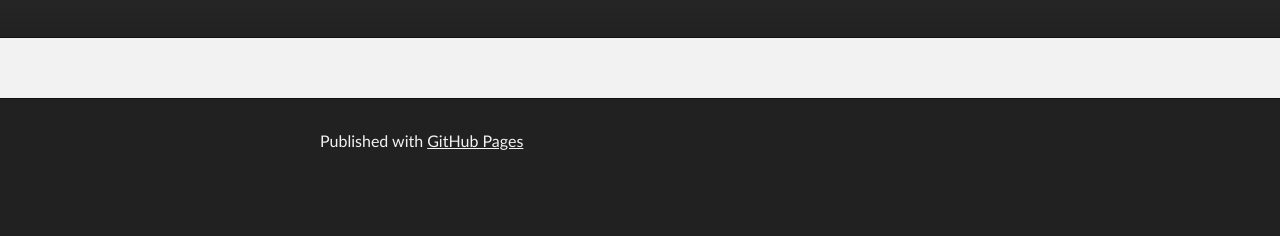
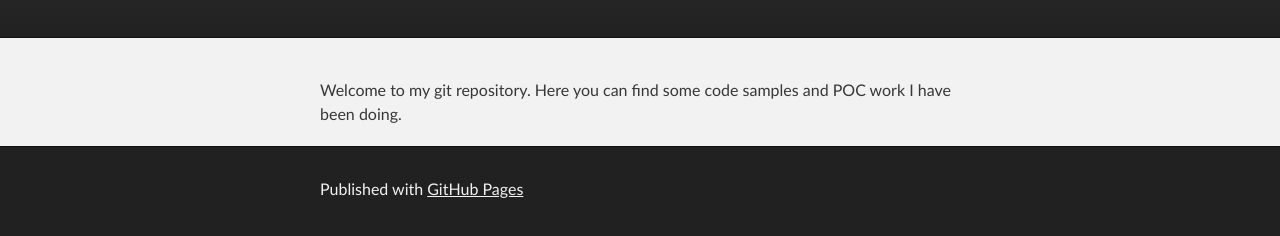
Before and after one commit to andresfuentes/andresfuentes.github.io, a plain HTML site: page index.html in a window 1280 px wide. Shown: the part 172-408 px from the top of the page. Drawn offline with Linux system fonts and the light colour scheme.

Commit message:
change home

```diff
--- a/index.html
+++ b/index.html
@@ -27,6 +27,7 @@
     <!-- MAIN CONTENT -->
     <div id="main_content_wrap" class="outer">
       <section id="main_content" class="inner">
+      	Welcome to my git repository. Here you can find some code samples and POC work I have been doing.
       </section>
     </div>
 
```
